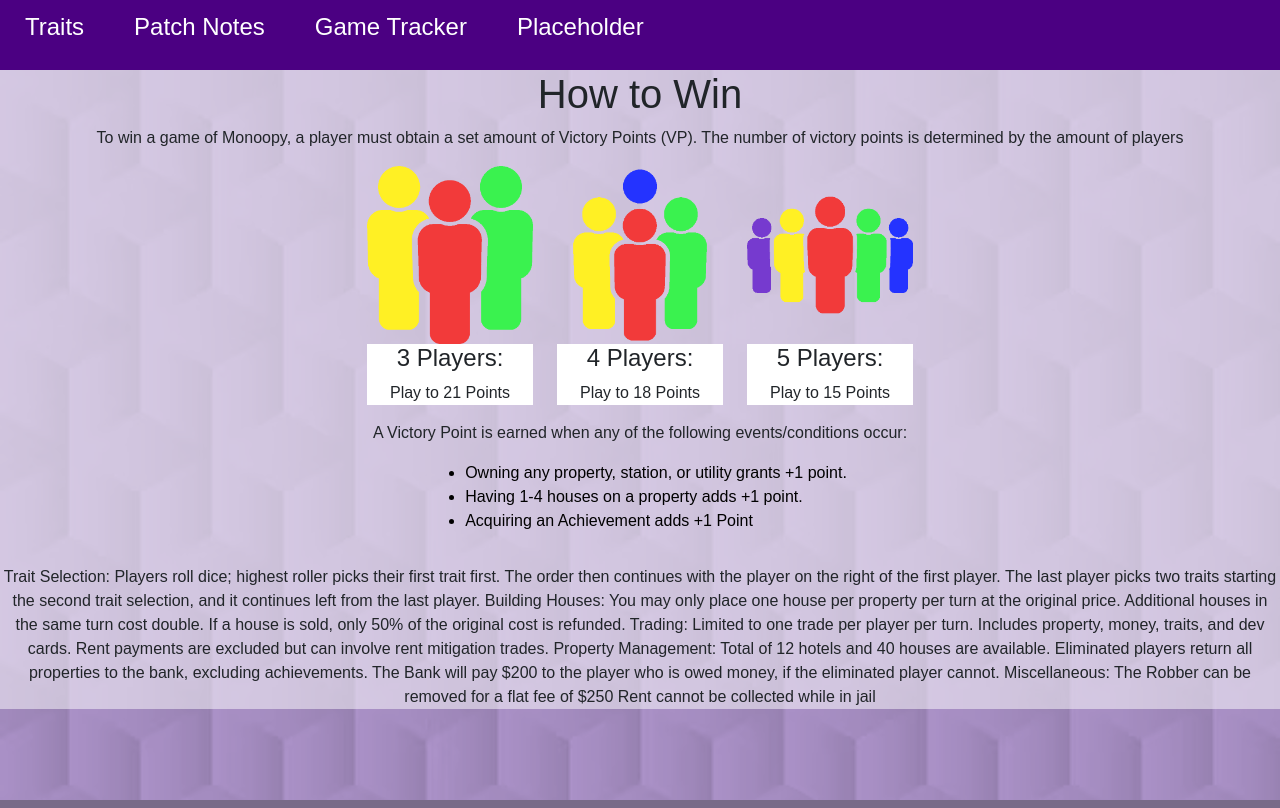
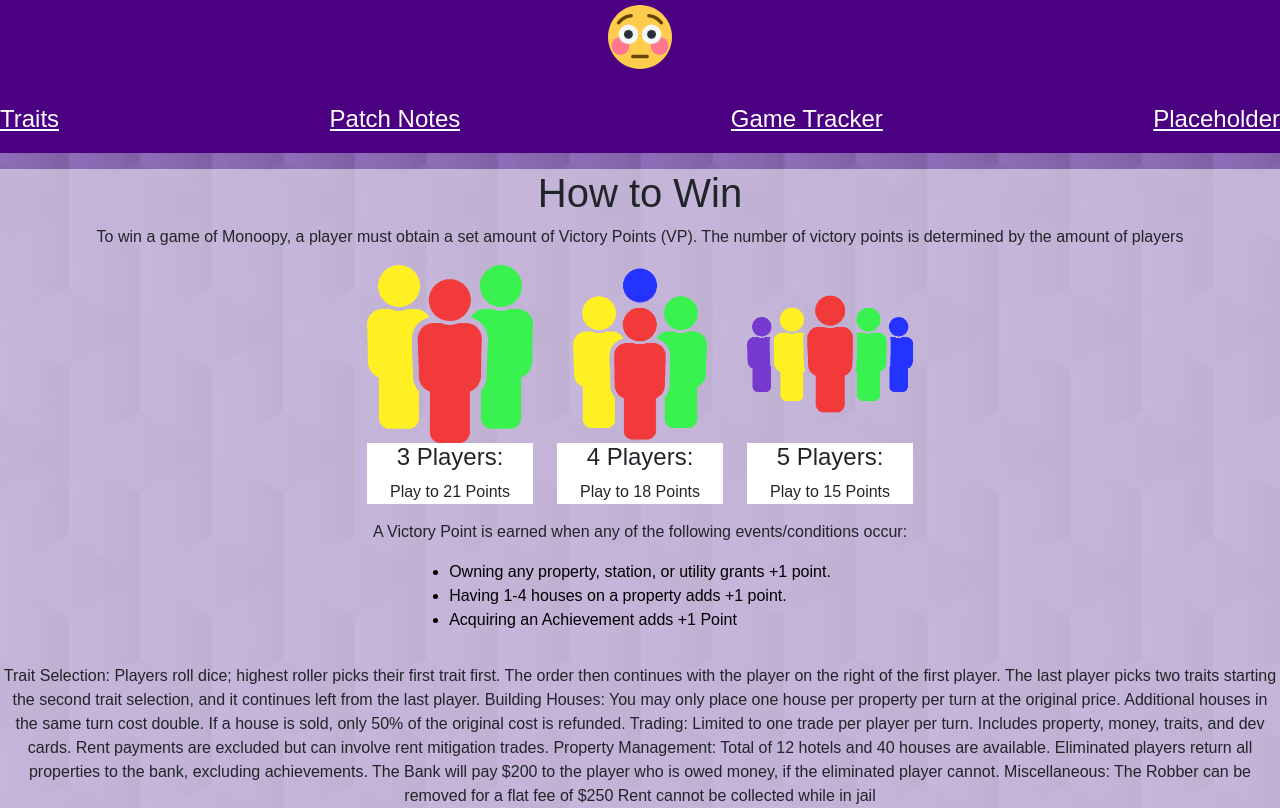
Before and after one commit to ShadowXTP/Monoopy, a plain HTML site: page index.html in a window 1280 px wide. Drawn offline with nearby package versions, Linux system fonts and the light colour scheme.

Commit message:
crying rn

```diff
--- a/index.html
+++ b/index.html
@@ -6,21 +6,30 @@
   <meta name="viewport" content="width=device-width, initial-scale=1.0">
   <title>Home</title>
   <!--Include Style.css/BootStrap-->
-  <link rel="stylesheet" href="style.css">
   <link rel="icon" type="image/png" sizes="32x32" href="assets/images/icon/FlushedIcons/flushed-face.svg">
   <link rel="icon" type="image/png" sizes="16x16" href="assets/images/icon/FlushedIcons/flushed-face.svg">
   <link rel="manifest" href="/icon/FlushedIcons/site.webmanifest">
   <link href="https://cdn.jsdelivr.net/npm/bootstrap@5.3.3/dist/css/bootstrap.min.css" rel="stylesheet" integrity="sha384-QWTKZyjpPEjISv5WaRU9OFeRpok6YctnYmDr5pNlyT2bRjXh0JMhjY6hW+ALEwIH" crossorigin="anonymous">
+  <link rel="stylesheet" href="style.css">
 </head>
-<body style="background-color: rgba(74, 56, 95, 0.74); margin:auto;" class="bg" >
+<body style="background-color: rgba(74, 56, 95); margin:auto;" class="bg" >
+<div class="cranberry">
 <!------------------------ NavBar Page ---------------------------------------->
+    <div id="flushednav">
+        <ul class="flushed", style="padding-right: 0px;">
+            <li class="flushed"><href="../index.html"><img src="assets/images/icon/FlushedIcons/flushed-face.svg" style="height: 64px; width: 64; object-fit:cover;"/></i></a></li>
+        </ul>
+    </div>
+</div>
     <div id="homepageb" style="background-color: indigo;">
+        <div>
             <ul class="navbar">
                 <li class="navbar"><a href="#">Traits</a></li>
                 <li class="navbar"><a href="#">Patch Notes</a></li>
                 <li class="navbar"><a href="assets/gametracker.html">Game Tracker</a></li>
                 <li class="navbar"><a href="#">Placeholder</a></li>
             </ul>
+        </div>
     </div>
     <!------------------------ Main Objectives --------------------------------->
     <div id="mainobj">
--- a/style.css
+++ b/style.css
@@ -2,45 +2,61 @@ body {
     font-family: Copperplate, fantasy;
     background-color: #DFC1FA;
     margin: 0;
+    margin-right: 0;
     padding: 0px;
   }
 
 
-#homepageb {
+.cranberry{
+  display: flex;
+  justify-content: center;
+  padding-top: 5px;
+  background-color: indigo;
+}
+
+.flushednav {
   width: 100%;
   height: 70px;
-  border: none;
   display: flex;
   align-items: center;
-  justify-content: left;
-
+  justify-content: center;
+  background-color: #6a5acd;
 }
 
+ol, ul{
+  padding: 0%;
+}
+
+
+#flushed{
+  padding-right: 0px;
+  padding-left: 0px;
+}
 .flushed{
   border: none;
   background-color: transparent;
+  list-style-type: none;
+  display: flex;
+  align-self: center;
 }
 
 
 .navbar {
     list-style-type: none;
     font-family: fantasy, cop;
-    text-align: center;
+    text-align: left;
     overflow: auto;
     border-bottom: black;
-    height: auto;
-    width: auto;
- }
+}
 
 
   li a {
-    display: inline-block;
+    display: flex;
     color: rgb(255, 255, 255);
     text-align: left;
     align-content: left;
-    padding: 0px 25px;
+    padding: 0px 0px;
     font-size: x-large;
-    text-decoration: none;
   }
 
   li a:hover {
@@ -49,18 +65,6 @@ body {
     border-style: groove;
     border-color: rgb(117, 9, 131);
   }
-
-
-  #trait-selector {
-    color: #000000c2;
-    font-family: fantasy, cop;
-  }
-
-  #trait-info{
-    color:#000000c2;
-    font-family: fantasy, cop;
-  }
-
 
   #mainobj{
     font-family: fantasy, cop;
@@ -105,3 +109,15 @@ body {
 .pcount-body{
   background-color: white;
 }
+
+
+/* GameTracker.html  */
+#trait-selector {
+  color: #000000c2;
+  font-family: fantasy, cop;
+}
+
+#trait-info{
+  color:#000000c2;
+  font-family: fantasy, cop;
+}
```
Lines whose indentation alone changed are shown as unchanged.
